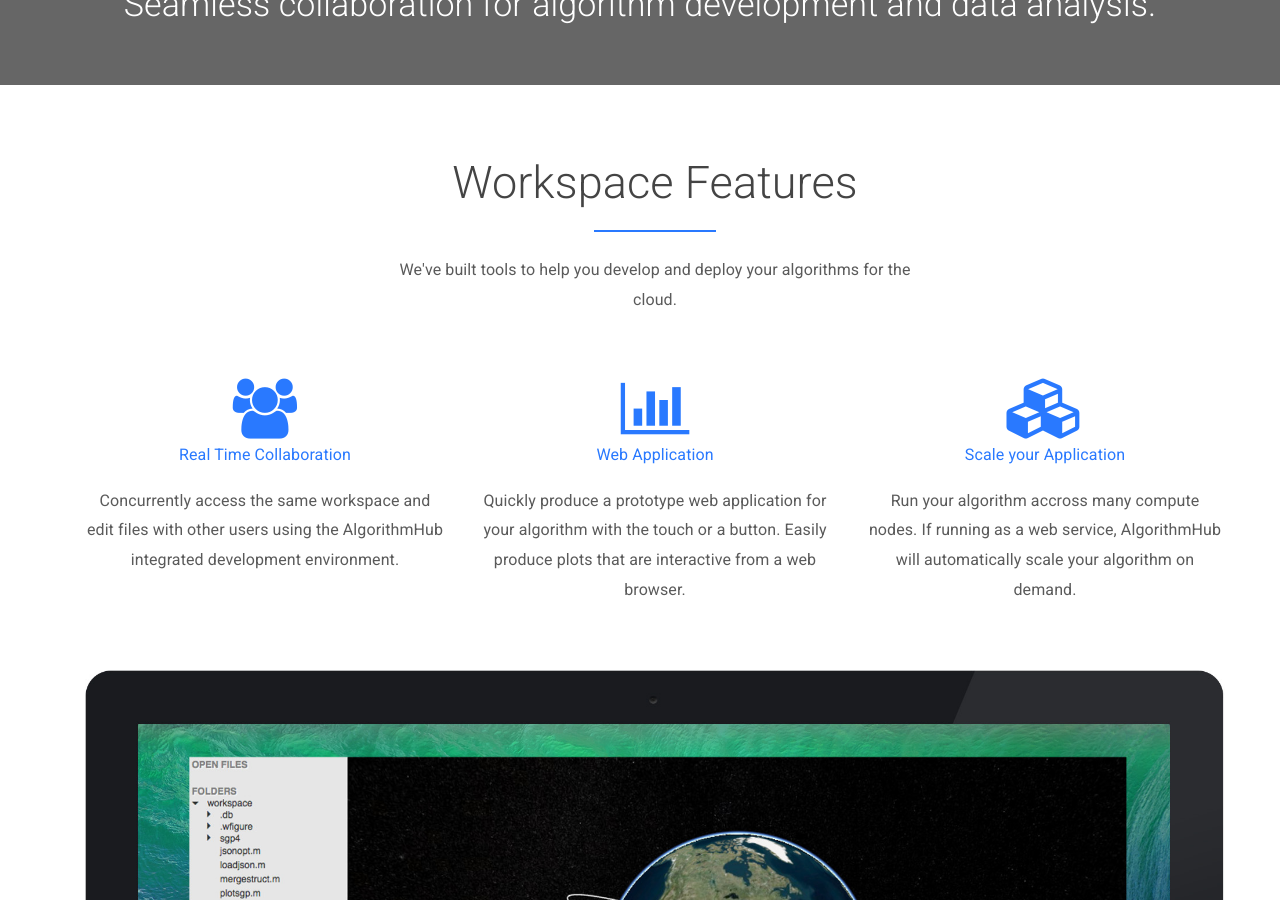
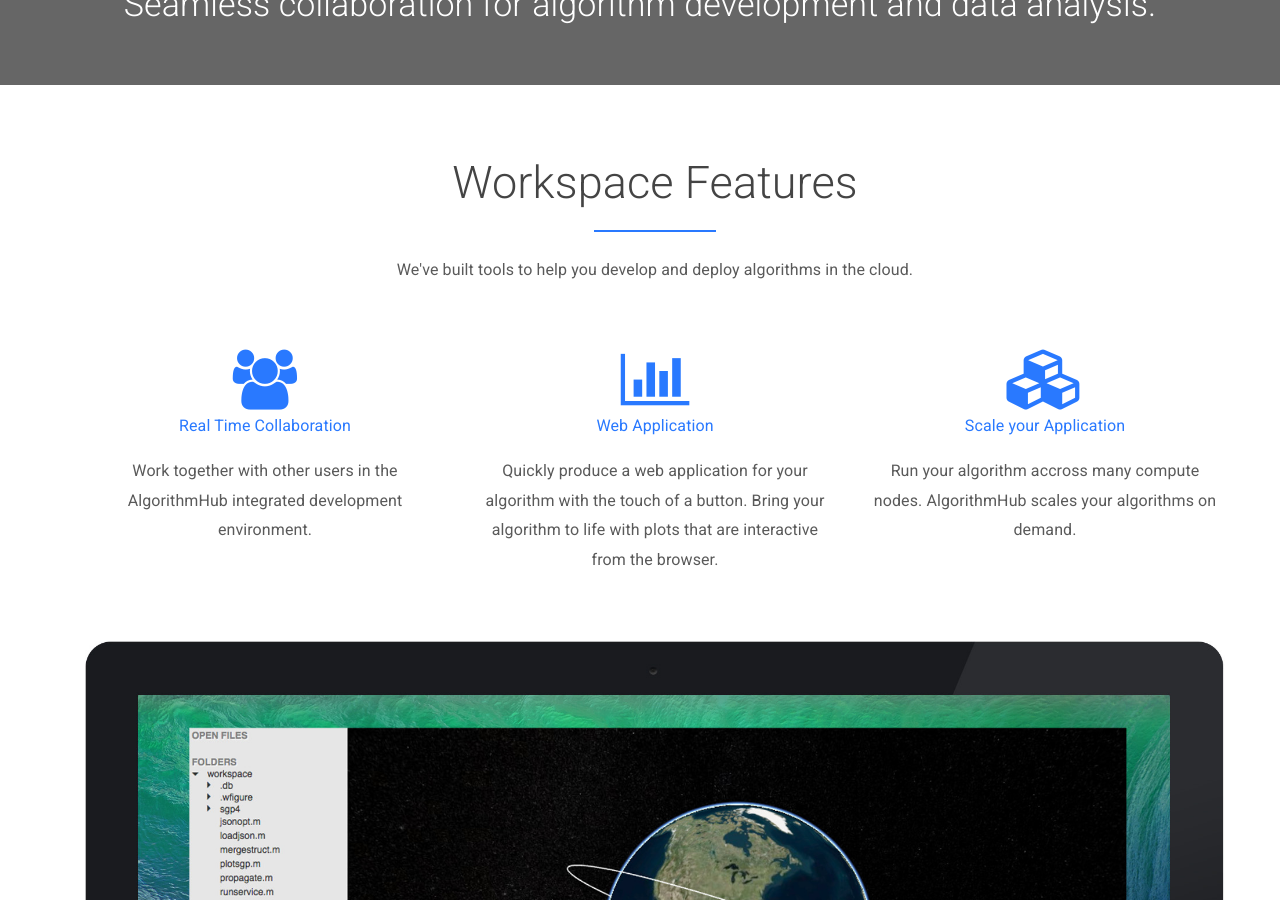
Before and after one commit to AlgorithmHub/algorithmhub.github.io, a Jekyll site: the page built from index.html, in a window 1280 px wide and 900 px high, scrolled down 2179 px. Built offline with Jekyll 4.4.1, drawn with Linux system fonts in a browser that asks for light colours.

Commit message:
Update index.html

```diff
--- a/index.html
+++ b/index.html
@@ -110,24 +110,24 @@ layout: default
         <div class="col-md-6 col-md-offset-3 centered">
           <h2>Workspace Features</h2>
           <hr class="aligncenter">
-          <p class="text16">We've built tools to help you develop and deploy your algorithms for the cloud.</p>
+          <p class="text16">We've built tools to help you develop and deploy algorithms in the cloud.</p>
         </div><!-- /col-md-6-->
       </div><!--/ row-->
     <div class="row mt">
       <div class="col-md-4 centered">
         <i class="fa fa-users big theme-color"></i>
         <p class="theme-color text16">Real Time Collaboration</p>
-        <p class="text16">Concurrently access the same workspace and edit files with other users using the AlgorithmHub integrated development environment.</p>
+        <p class="text16">Work together with other users in the AlgorithmHub integrated development environment.</p>
       </div><!--/col-md-4-->
       <div class="col-md-4 centered">
         <i class="fa fa-bar-chart big theme-color"></i>
         <p class="theme-color text16">Web Application</p>
-        <p class="text16">Quickly produce a prototype web application for your algorithm with the touch or a button. Easily produce plots that are interactive from a web browser.</p>
+        <p class="text16">Quickly produce a web application for your algorithm with the touch of a button. Bring your algorithm to life with plots that are interactive from the browser.</p>
       </div><!--/col-md-4-->
       <div class="col-md-4 centered">
         <i class="fa fa-cubes big theme-color"></i>
         <p class="theme-color text16">Scale your Application</p>
-        <p class="text16">Run your algorithm accross many compute nodes. If running as a web service, AlgorithmHub will automatically scale your algorithm on demand.</p>
+        <p class="text16">Run your algorithm accross many compute nodes. AlgorithmHub scales your algorithms on demand.</p>
       </div><!--/col-md-4-->
     </div><!--/row -->
 
@@ -192,7 +192,7 @@ layout: default
           <div id="success"></div>
           <div class="row">
             <div class="form-group col-xs-12 text-center">
-              <button type="submit" class="btn btn-default btn-lg round-btn"><i class="fa fa-paper-plane"></i></button>
+              <button type="submit" class="btn btn-default btn-lg round-btn"><i class="fa fa-paper-plane"></i> Submit</button>
             </div>
           </div>
         </form>
```
